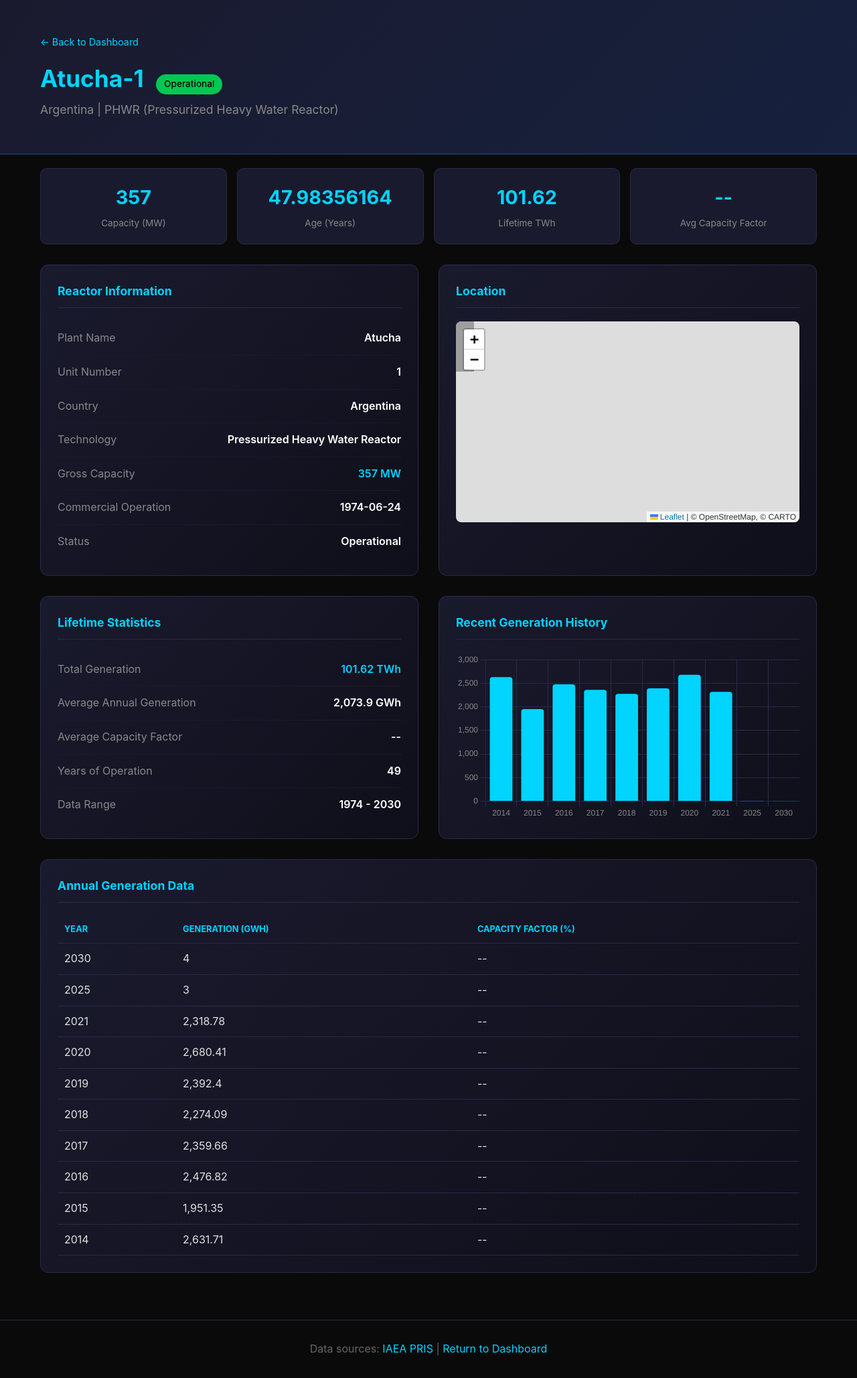
After one commit to griffinhilly/nuclear-database, a Flask app: template templates/reactor_detail.html in a window 1280 px wide. The commit adds this page. Shown: the whole page at 67% size. Run offline with Flask 3, Linux system fonts and the light colour scheme; data comes from the database, SQL or seed files in the repository; the template is opened without the code that fills it: most values are stand-ins (such as "Sample title", 1, 10 or a date in 2020); grey boxes are pictures that could not be loaded.

Commit message:
Add table sorting, pagination fix, and reactor detail pages
- Increase API pagination limit from 100 to 500 items
- Add client-side sortable columns to reactor table
- Create new reactor detail page with summary statistics
- Add reactor ID to map API for linking
- Update map popups with links to detail pages

Co-Authored-By: Claude Opus 4.5 <noreply@anthropic.com>

```diff
--- a/app.py
+++ b/app.py
@@ -207,7 +207,7 @@ def reactor_counts():
 def list_reactors():
     """List reactors with pagination and filters."""
     page = request.args.get('page', 1, type=int)
-    per_page = min(request.args.get('per_page', 50, type=int), 100)
+    per_page = min(request.args.get('per_page', 50, type=int), 500)  # Increased limit to 500
     status = request.args.get('status')
     technology = request.args.get('technology')
     country = request.args.get('country')
@@ -255,6 +255,66 @@ def list_reactors():
         'reactors': reactors,
         'pagination': {'page': page, 'per_page': per_page, 'total': total, 'pages': (total + per_page - 1) // per_page}
     })
+
+@app.route('/api/reactors/<int:reactor_id>')
+@require_api_key('paid')
+def get_reactor(reactor_id):
+    """Get detailed information for a single reactor."""
+    reactor = query_db("""
+        SELECT r.id, r.plant_name, r.unit_number, c.name as country,
+               t.code as technology, t.name as technology_name,
+               r.gross_capacity_mw, r.status, r.commercial_operation,
+               r.age_years, r.latitude, r.longitude
+        FROM reactors r
+        LEFT JOIN countries c ON r.country_id = c.id
+        LEFT JOIN technologies t ON r.technology_id = t.id
+        WHERE r.id = ?
+    """, (reactor_id,))
+
+    if not reactor:
+        return jsonify({'error': 'Reactor not found'}), 404
+
+    r = reactor[0]
+
+    # Get generation history
+    generation = query_db("""
+        SELECT year, electricity_gwh, capacity_factor
+        FROM generation_annual
+        WHERE reactor_id = ?
+        ORDER BY year DESC
+        LIMIT 10
+    """, (reactor_id,))
+
+    # Get lifetime stats
+    lifetime_stats = query_db("""
+        SELECT
+            SUM(electricity_gwh) as total_gwh,
+            AVG(electricity_gwh) as avg_annual_gwh,
+            AVG(capacity_factor) as avg_capacity_factor,
+            MIN(year) as first_year,
+            MAX(year) as last_year,
+            COUNT(*) as years_operating
+        FROM generation_annual
+        WHERE reactor_id = ?
+    """, (reactor_id,))[0]
+
+    return jsonify({
+        'reactor': r,
+        'generation_history': generation,
+        'lifetime_stats': {
+            'total_generation_twh': round(lifetime_stats['total_gwh'] / 1000, 2) if lifetime_stats['total_gwh'] else None,
+            'avg_annual_gwh': round(lifetime_stats['avg_annual_gwh'], 1) if lifetime_stats['avg_annual_gwh'] else None,
+            'avg_capacity_factor': round(lifetime_stats['avg_capacity_factor'], 1) if lifetime_stats['avg_capacity_factor'] else None,
+            'years_operating': lifetime_stats['years_operating'],
+            'first_year': lifetime_stats['first_year'],
+            'last_year': lifetime_stats['last_year']
+        }
+    })
+
+@app.route('/reactor/<int:reactor_id>')
+def reactor_detail_page(reactor_id):
+    """Serve the reactor detail page."""
+    return render_template('reactor_detail.html', reactor_id=reactor_id)
 
 @app.route('/api/reactors/search')
 @require_api_key('paid')
@@ -340,7 +400,7 @@ def map_data():
     status = request.args.get('status')
 
     sql = """
-        SELECT r.plant_name, r.unit_number, c.name as country,
+        SELECT r.id, r.plant_name, r.unit_number, c.name as country,
                t.code as technology, r.gross_capacity_mw, r.status,
                r.latitude, r.longitude
         FROM reactors r
@@ -359,6 +419,7 @@ def map_data():
         'type': 'Feature',
         'geometry': {'type': 'Point', 'coordinates': [r['longitude'], r['latitude']]},
         'properties': {
+            'id': r['id'],
             'name': f"{r['plant_name']}-{r['unit_number']}",
             'country': r['country'],
             'technology': r['technology'],
--- /dev/null
+++ b/templates/reactor_detail.html
@@ -0,0 +1,508 @@
+<!DOCTYPE html>
+<html lang="en">
+<head>
+    <meta charset="UTF-8">
+    <meta name="viewport" content="width=device-width, initial-scale=1.0">
+    <title>Reactor Details - Global Nuclear Database</title>
+
+    <!-- Chart.js -->
+    <script src="https://cdn.jsdelivr.net/npm/chart.js"></script>
+
+    <!-- Leaflet for maps -->
+    <link rel="stylesheet" href="https://unpkg.com/leaflet@1.9.4/dist/leaflet.css" />
+    <script src="https://unpkg.com/leaflet@1.9.4/dist/leaflet.js"></script>
+
+    <style>
+        * {
+            margin: 0;
+            padding: 0;
+            box-sizing: border-box;
+        }
+
+        body {
+            font-family: -apple-system, BlinkMacSystemFont, 'Segoe UI', Roboto, Oxygen, Ubuntu, sans-serif;
+            background: #0a0a0a;
+            color: #e0e0e0;
+            line-height: 1.6;
+        }
+
+        .container {
+            max-width: 1200px;
+            margin: 0 auto;
+            padding: 20px;
+        }
+
+        header {
+            padding: 30px 20px;
+            background: linear-gradient(135deg, #1a1a2e 0%, #16213e 100%);
+            border-bottom: 2px solid #0f3460;
+        }
+
+        .back-link {
+            color: #00d4ff;
+            text-decoration: none;
+            font-size: 0.9rem;
+            display: inline-block;
+            margin-bottom: 15px;
+        }
+
+        .back-link:hover {
+            text-decoration: underline;
+        }
+
+        h1 {
+            font-size: 2.2rem;
+            color: #00d4ff;
+            margin-bottom: 5px;
+        }
+
+        .subtitle {
+            color: #888;
+            font-size: 1.1rem;
+        }
+
+        .status-badge {
+            display: inline-block;
+            padding: 4px 12px;
+            border-radius: 20px;
+            font-size: 0.85rem;
+            font-weight: 500;
+            margin-left: 10px;
+        }
+
+        .status-operational {
+            background: #00c853;
+            color: #000;
+        }
+
+        .status-construction {
+            background: #ffc107;
+            color: #000;
+        }
+
+        .status-shutdown {
+            background: #616161;
+            color: #fff;
+        }
+
+        /* Grid layout */
+        .detail-grid {
+            display: grid;
+            grid-template-columns: 1fr 1fr;
+            gap: 30px;
+            margin: 30px 0;
+        }
+
+        @media (max-width: 768px) {
+            .detail-grid { grid-template-columns: 1fr; }
+        }
+
+        .card {
+            background: linear-gradient(135deg, #1a1a2e 0%, #0f0f1a 100%);
+            border: 1px solid #2a2a4a;
+            border-radius: 12px;
+            padding: 25px;
+        }
+
+        .card h2 {
+            color: #00d4ff;
+            font-size: 1.1rem;
+            margin-bottom: 20px;
+            padding-bottom: 10px;
+            border-bottom: 1px solid #2a2a4a;
+        }
+
+        .stat-row {
+            display: flex;
+            justify-content: space-between;
+            padding: 12px 0;
+            border-bottom: 1px solid #1a1a2e;
+        }
+
+        .stat-row:last-child {
+            border-bottom: none;
+        }
+
+        .stat-label {
+            color: #888;
+        }
+
+        .stat-value {
+            color: #fff;
+            font-weight: 600;
+        }
+
+        .stat-value.highlight {
+            color: #00d4ff;
+        }
+
+        /* Stats cards */
+        .stats-row {
+            display: grid;
+            grid-template-columns: repeat(auto-fit, minmax(150px, 1fr));
+            gap: 15px;
+            margin-bottom: 30px;
+        }
+
+        .mini-stat {
+            background: #1a1a2e;
+            border: 1px solid #2a2a4a;
+            border-radius: 10px;
+            padding: 20px;
+            text-align: center;
+        }
+
+        .mini-stat-value {
+            font-size: 1.8rem;
+            font-weight: 700;
+            color: #00d4ff;
+        }
+
+        .mini-stat-label {
+            color: #888;
+            font-size: 0.85rem;
+            margin-top: 5px;
+        }
+
+        /* Map */
+        #reactor-map {
+            height: 300px;
+            border-radius: 8px;
+            margin-top: 15px;
+        }
+
+        /* Chart */
+        .chart-container {
+            height: 250px;
+            margin-top: 15px;
+        }
+
+        /* Generation table */
+        .gen-table {
+            width: 100%;
+            border-collapse: collapse;
+            margin-top: 15px;
+        }
+
+        .gen-table th, .gen-table td {
+            padding: 10px;
+            text-align: left;
+            border-bottom: 1px solid #2a2a4a;
+        }
+
+        .gen-table th {
+            color: #00d4ff;
+            font-size: 0.8rem;
+            text-transform: uppercase;
+        }
+
+        /* Loading */
+        .loading {
+            text-align: center;
+            padding: 60px;
+            color: #888;
+        }
+
+        .spinner {
+            border: 3px solid #2a2a4a;
+            border-top: 3px solid #00d4ff;
+            border-radius: 50%;
+            width: 40px;
+            height: 40px;
+            animation: spin 1s linear infinite;
+            margin: 0 auto 15px;
+        }
+
+        @keyframes spin {
+            0% { transform: rotate(0deg); }
+            100% { transform: rotate(360deg); }
+        }
+
+        .error {
+            text-align: center;
+            padding: 60px;
+            color: #ff5252;
+        }
+
+        footer {
+            text-align: center;
+            padding: 30px;
+            color: #666;
+            border-top: 1px solid #2a2a4a;
+            margin-top: 50px;
+        }
+
+        footer a {
+            color: #00d4ff;
+            text-decoration: none;
+        }
+    </style>
+</head>
+<body>
+    <header>
+        <div class="container">
+            <a href="/" class="back-link">&larr; Back to Dashboard</a>
+            <h1 id="reactor-name">Loading...</h1>
+            <p class="subtitle" id="reactor-location"></p>
+        </div>
+    </header>
+
+    <div class="container">
+        <div id="loading" class="loading">
+            <div class="spinner"></div>
+            Loading reactor data...
+        </div>
+
+        <div id="error" class="error" style="display: none;">
+            Reactor not found. <a href="/">Return to dashboard</a>
+        </div>
+
+        <div id="content" style="display: none;">
+            <!-- Quick Stats -->
+            <div class="stats-row" id="quick-stats">
+            </div>
+
+            <!-- Main Grid -->
+            <div class="detail-grid">
+                <!-- Reactor Info -->
+                <div class="card">
+                    <h2>Reactor Information</h2>
+                    <div id="reactor-info">
+                    </div>
+                </div>
+
+                <!-- Location Map -->
+                <div class="card">
+                    <h2>Location</h2>
+                    <div id="reactor-map"></div>
+                </div>
+
+                <!-- Lifetime Statistics -->
+                <div class="card">
+                    <h2>Lifetime Statistics</h2>
+                    <div id="lifetime-stats">
+                    </div>
+                </div>
+
+                <!-- Generation Chart -->
+                <div class="card">
+                    <h2>Recent Generation History</h2>
+                    <div class="chart-container">
+                        <canvas id="generation-chart"></canvas>
+                    </div>
+                </div>
+            </div>
+
+            <!-- Generation History Table -->
+            <div class="card" style="margin-top: 30px;">
+                <h2>Annual Generation Data</h2>
+                <table class="gen-table">
+                    <thead>
+                        <tr>
+                            <th>Year</th>
+                            <th>Generation (GWh)</th>
+                            <th>Capacity Factor (%)</th>
+                        </tr>
+                    </thead>
+                    <tbody id="generation-table">
+                    </tbody>
+                </table>
+            </div>
+        </div>
+    </div>
+
+    <footer>
+        <p>Data sources: <a href="https://pris.iaea.org" target="_blank">IAEA PRIS</a> |
+           <a href="/">Return to Dashboard</a></p>
+    </footer>
+
+    <script>
+        const API_KEY = 'demo-key-12345';
+        const REACTOR_ID = {{ reactor_id }};
+
+        async function loadReactorDetails() {
+            try {
+                const response = await fetch(`/api/reactors/${REACTOR_ID}?api_key=${API_KEY}`);
+                if (!response.ok) {
+                    throw new Error('Reactor not found');
+                }
+                const data = await response.json();
+                renderReactorDetails(data);
+            } catch (error) {
+                console.error('Failed to load reactor:', error);
+                document.getElementById('loading').style.display = 'none';
+                document.getElementById('error').style.display = 'block';
+            }
+        }
+
+        function renderReactorDetails(data) {
+            const reactor = data.reactor;
+            const stats = data.lifetime_stats;
+            const history = data.generation_history;
+
+            // Update header
+            document.getElementById('reactor-name').innerHTML = `
+                ${reactor.plant_name}-${reactor.unit_number}
+                <span class="status-badge status-${reactor.status === 'Operational' ? 'operational' : reactor.status === 'Under Construction' ? 'construction' : 'shutdown'}">${reactor.status}</span>
+            `;
+            document.getElementById('reactor-location').textContent = `${reactor.country} | ${reactor.technology} (${reactor.technology_name || reactor.technology})`;
+
+            // Quick stats
+            document.getElementById('quick-stats').innerHTML = `
+                <div class="mini-stat">
+                    <div class="mini-stat-value">${reactor.gross_capacity_mw ? reactor.gross_capacity_mw.toLocaleString() : '--'}</div>
+                    <div class="mini-stat-label">Capacity (MW)</div>
+                </div>
+                <div class="mini-stat">
+                    <div class="mini-stat-value">${reactor.age_years || '--'}</div>
+                    <div class="mini-stat-label">Age (Years)</div>
+                </div>
+                <div class="mini-stat">
+                    <div class="mini-stat-value">${stats.total_generation_twh || '--'}</div>
+                    <div class="mini-stat-label">Lifetime TWh</div>
+                </div>
+                <div class="mini-stat">
+                    <div class="mini-stat-value">${stats.avg_capacity_factor ? stats.avg_capacity_factor + '%' : '--'}</div>
+                    <div class="mini-stat-label">Avg Capacity Factor</div>
+                </div>
+            `;
+
+            // Reactor info
+            document.getElementById('reactor-info').innerHTML = `
+                <div class="stat-row">
+                    <span class="stat-label">Plant Name</span>
+                    <span class="stat-value">${reactor.plant_name}</span>
+                </div>
+                <div class="stat-row">
+                    <span class="stat-label">Unit Number</span>
+                    <span class="stat-value">${reactor.unit_number}</span>
+                </div>
+                <div class="stat-row">
+                    <span class="stat-label">Country</span>
+                    <span class="stat-value">${reactor.country}</span>
+                </div>
+                <div class="stat-row">
+                    <span class="stat-label">Technology</span>
+                    <span class="stat-value">${reactor.technology_name || reactor.technology}</span>
+                </div>
+                <div class="stat-row">
+                    <span class="stat-label">Gross Capacity</span>
+                    <span class="stat-value highlight">${reactor.gross_capacity_mw ? reactor.gross_capacity_mw.toLocaleString() + ' MW' : '--'}</span>
+                </div>
+                <div class="stat-row">
+                    <span class="stat-label">Commercial Operation</span>
+                    <span class="stat-value">${reactor.commercial_operation || '--'}</span>
+                </div>
+                <div class="stat-row">
+                    <span class="stat-label">Status</span>
+                    <span class="stat-value">${reactor.status}</span>
+                </div>
+            `;
+
+            // Lifetime stats
+            document.getElementById('lifetime-stats').innerHTML = `
+                <div class="stat-row">
+                    <span class="stat-label">Total Generation</span>
+                    <span class="stat-value highlight">${stats.total_generation_twh ? stats.total_generation_twh + ' TWh' : '--'}</span>
+                </div>
+                <div class="stat-row">
+                    <span class="stat-label">Average Annual Generation</span>
+                    <span class="stat-value">${stats.avg_annual_gwh ? stats.avg_annual_gwh.toLocaleString() + ' GWh' : '--'}</span>
+                </div>
+                <div class="stat-row">
+                    <span class="stat-label">Average Capacity Factor</span>
+                    <span class="stat-value">${stats.avg_capacity_factor ? stats.avg_capacity_factor + '%' : '--'}</span>
+                </div>
+                <div class="stat-row">
+                    <span class="stat-label">Years of Operation</span>
+                    <span class="stat-value">${stats.years_operating || '--'}</span>
+                </div>
+                <div class="stat-row">
+                    <span class="stat-label">Data Range</span>
+                    <span class="stat-value">${stats.first_year && stats.last_year ? stats.first_year + ' - ' + stats.last_year : '--'}</span>
+                </div>
+            `;
+
+            // Map
+            if (reactor.latitude && reactor.longitude) {
+                const map = L.map('reactor-map').setView([reactor.latitude, reactor.longitude], 8);
+                L.tileLayer('https://{s}.basemaps.cartocdn.com/dark_all/{z}/{x}/{y}{r}.png', {
+                    attribution: '&copy; OpenStreetMap, &copy; CARTO'
+                }).addTo(map);
+
+                const statusColors = {
+                    'Operational': '#00c853',
+                    'Under Construction': '#ffc107',
+                    'Permanent Shutdown': '#616161'
+                };
+
+                L.circleMarker([reactor.latitude, reactor.longitude], {
+                    radius: 12,
+                    fillColor: statusColors[reactor.status] || '#00d4ff',
+                    color: '#fff',
+                    weight: 2,
+                    opacity: 1,
+                    fillOpacity: 0.8
+                }).addTo(map);
+            } else {
+                document.getElementById('reactor-map').innerHTML = '<p style="text-align: center; color: #888; padding: 100px 0;">Location data not available</p>';
+            }
+
+            // Generation chart
+            if (history && history.length > 0) {
+                const sortedHistory = [...history].sort((a, b) => a.year - b.year);
+                new Chart(document.getElementById('generation-chart'), {
+                    type: 'bar',
+                    data: {
+                        labels: sortedHistory.map(h => h.year),
+                        datasets: [{
+                            label: 'Generation (GWh)',
+                            data: sortedHistory.map(h => h.electricity_gwh),
+                            backgroundColor: '#00d4ff',
+                            borderRadius: 4
+                        }]
+                    },
+                    options: {
+                        responsive: true,
+                        maintainAspectRatio: false,
+                        plugins: {
+                            legend: { display: false }
+                        },
+                        scales: {
+                            x: {
+                                grid: { color: '#2a2a4a' },
+                                ticks: { color: '#888' }
+                            },
+                            y: {
+                                grid: { color: '#2a2a4a' },
+                                ticks: {
+                                    color: '#888',
+                                    callback: (val) => val.toLocaleString()
+                                }
+                            }
+                        }
+                    }
+                });
+
+                // Generation table
+                document.getElementById('generation-table').innerHTML = history.map(h => `
+                    <tr>
+                        <td>${h.year}</td>
+                        <td>${h.electricity_gwh ? h.electricity_gwh.toLocaleString() : '--'}</td>
+                        <td>${h.capacity_factor ? h.capacity_factor.toFixed(1) + '%' : '--'}</td>
+                    </tr>
+                `).join('');
+            } else {
+                document.getElementById('generation-chart').parentElement.innerHTML = '<p style="text-align: center; color: #888; padding: 80px 0;">No generation data available</p>';
+                document.getElementById('generation-table').innerHTML = '<tr><td colspan="3" style="text-align: center; color: #888;">No data available</td></tr>';
+            }
+
+            // Show content
+            document.getElementById('loading').style.display = 'none';
+            document.getElementById('content').style.display = 'block';
+        }
+
+        document.addEventListener('DOMContentLoaded', loadReactorDetails);
+    </script>
+</body>
+</html>
```
Also changed, not shown: templates/index.html (+118 -11 lines).
